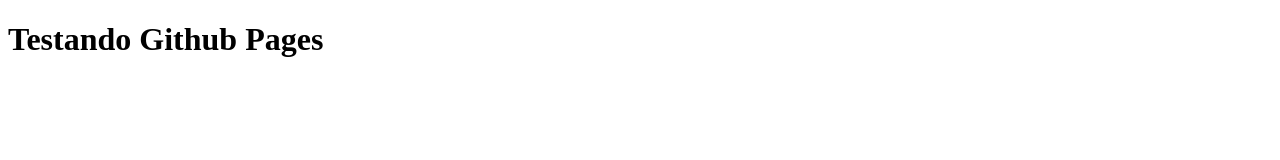
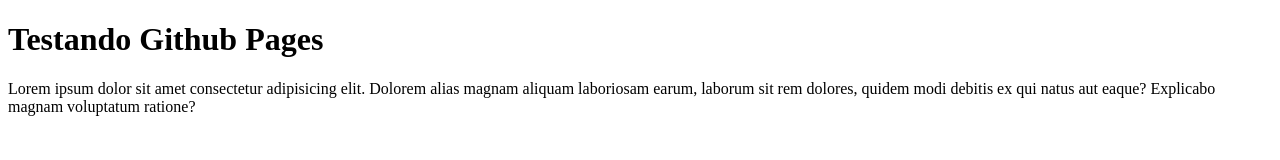
Before and after one commit to wesleykenzie/test-github-pages, a plain HTML site: page index.html in a window 1280 px wide. Drawn offline with Linux system fonts and the light colour scheme.

Commit message:
Incluir paragrafo lorem ipsum

```diff
--- a/index.html
+++ b/index.html
@@ -10,6 +10,11 @@
     <main>
       <header>
         <h1>Testando Github Pages</h1>
+        <p>
+          Lorem ipsum dolor sit amet consectetur adipisicing elit. Dolorem alias
+          magnam aliquam laboriosam earum, laborum sit rem dolores, quidem modi
+          debitis ex qui natus aut eaque? Explicabo magnam voluptatum ratione?
+        </p>
       </header>
     </main>
   </body>
```
